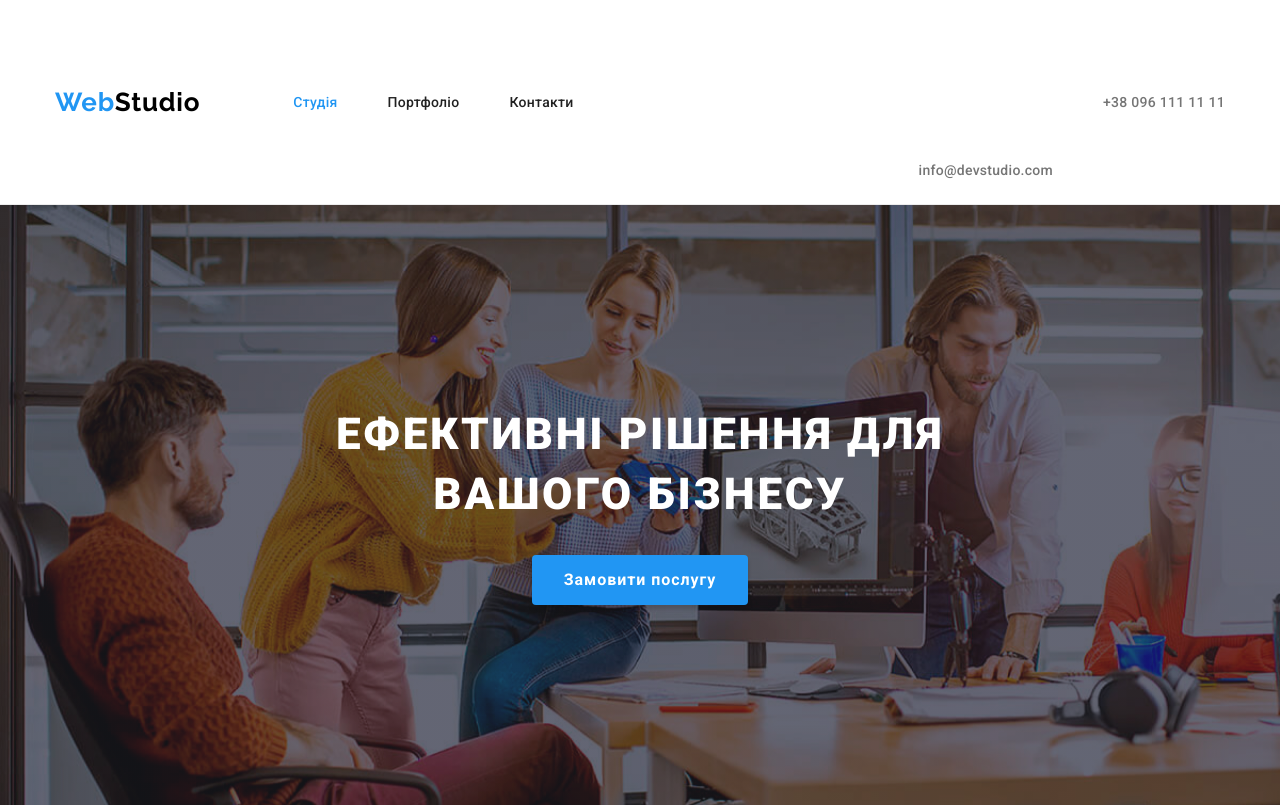
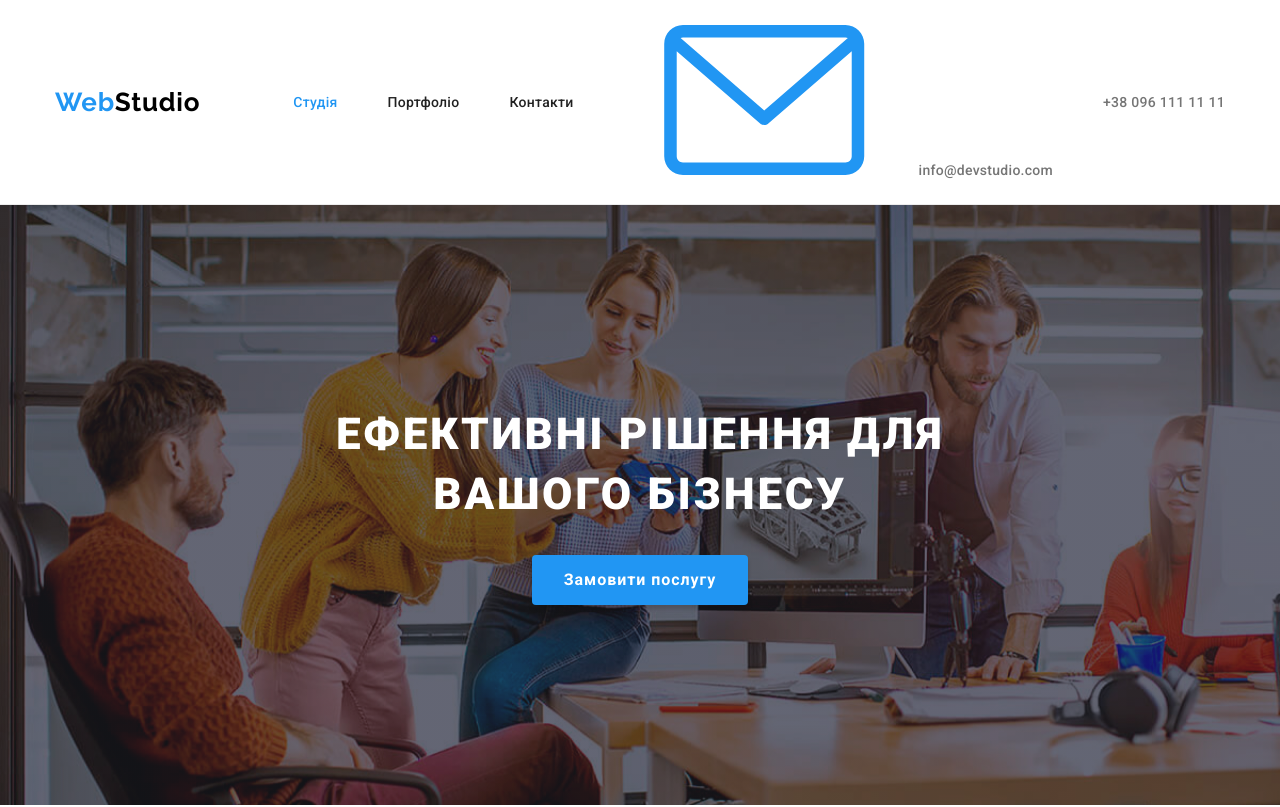
Before and after one commit to ValentynSycev/HomeWork4-1, a plain HTML site: page index.html in a window 1280 px wide. Shown: the top 807 px of the page. Drawn offline with nearby package versions, Linux system fonts and the light colour scheme.

Commit message:
icon-envelope

```diff
--- a/index.html
+++ b/index.html
@@ -29,7 +29,7 @@
             <ul class="list contact-list">
                 <li class=" menu-item">
                     <svg>
-                        <use></use>
+                        <use href="./imeges/symbol-defs.svg#icon-envelope"></use>
                     </svg>
                     <a class=" mail-address link" href="mailto:info@devstudio.com">info@devstudio.com</a></li>
                 <li><a class="contact-phone-number link" href="tel:+380961111111">+38 096 111 11 11</a></li>
```
